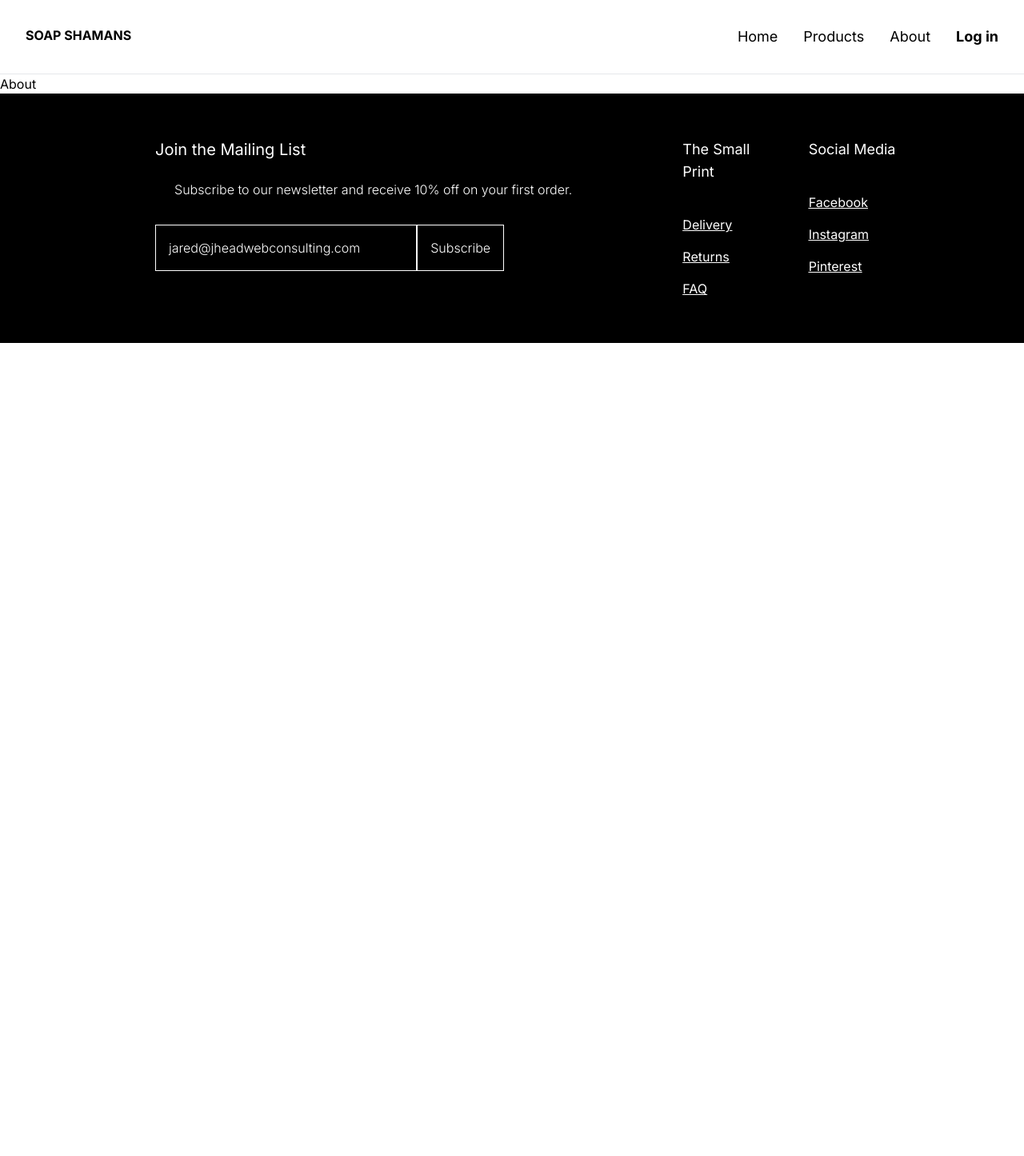
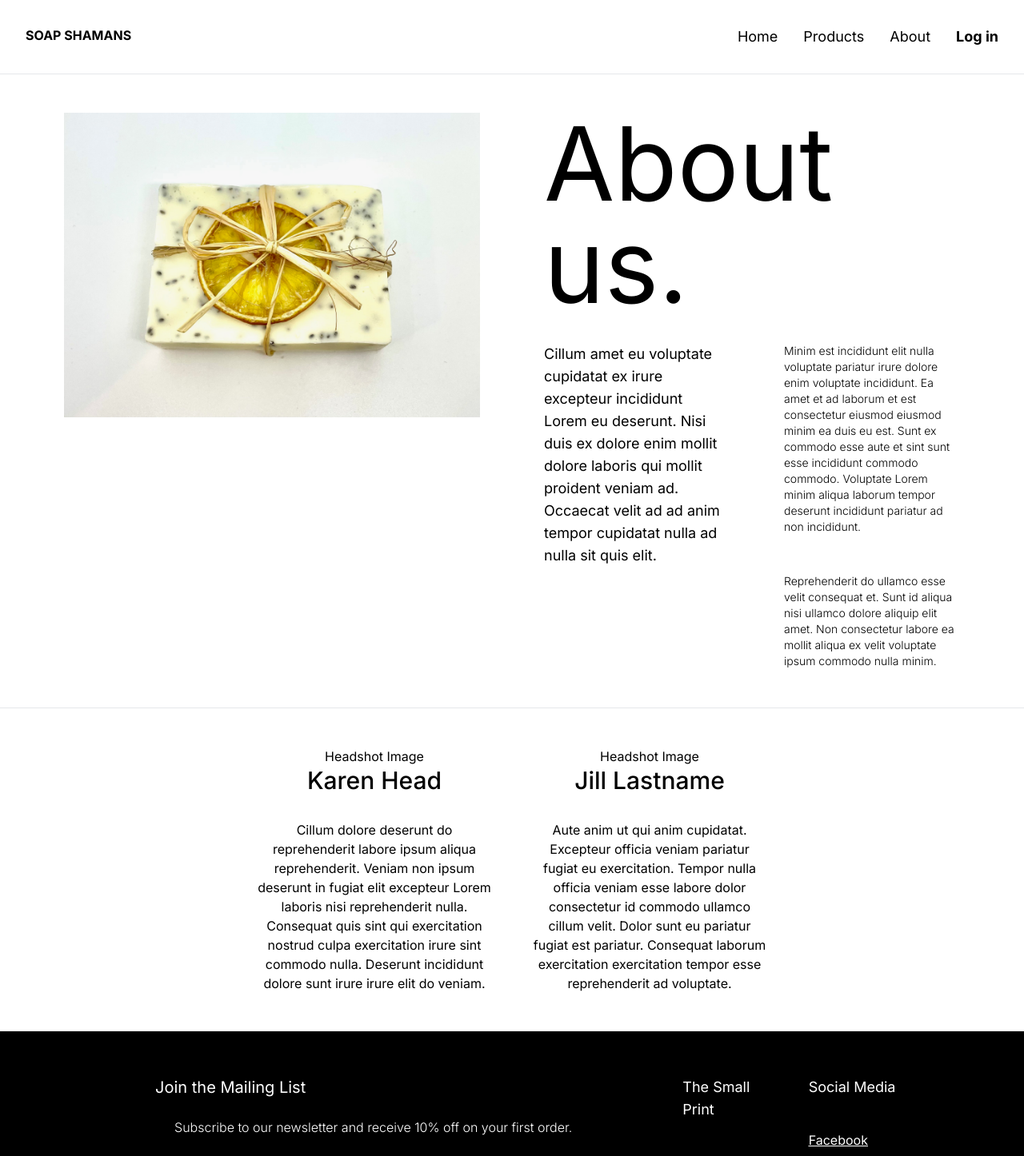
Before and after one commit to jaredcoderman/soap-shaman, a Next.js app: page /about in a window 1280 px wide. Shown: the top 1446 px of the page at 80% size. Before the commit the page ends 800 px from the top, so only its background shows below. Built offline with nearby package versions, Linux system fonts and the light colour scheme; no server answers.

Commit message:
basic layout done

```diff
--- a/app/about/page.tsx
+++ b/app/about/page.tsx
@@ -1,7 +1,70 @@
+import Image from "next/image";
 import React from "react";
 
 const About = () => {
-  return <div>About</div>;
+  return (
+    <div>
+      <div className="mx-20 pt-12 grid gap-20 grid-cols-2">
+        <Image
+          src={"/yellow-bow.jpeg"}
+          width="800"
+          height="1000"
+          alt="big left foreground"
+        />
+        <div>
+          <h1 className="text-9xl">About us.</h1>
+          <div className="grid grid-cols-2 gap-20 mt-8">
+            <p className="text-lg ">
+              Cillum amet eu voluptate cupidatat ex irure excepteur incididunt
+              Lorem eu deserunt. Nisi duis ex dolore enim mollit dolore laboris
+              qui mollit proident veniam ad. Occaecat velit ad ad anim tempor
+              cupidatat nulla ad nulla sit quis elit.
+            </p>
+            <div>
+              <p className="text-sm font-light">
+                Minim est incididunt elit nulla voluptate pariatur irure dolore
+                enim voluptate incididunt. Ea amet et ad laborum et est
+                consectetur eiusmod eiusmod minim ea duis eu est. Sunt ex
+                commodo esse aute et sint sunt esse incididunt commodo commodo.
+                Voluptate Lorem minim aliqua laborum tempor deserunt incididunt
+                pariatur ad non incididunt.
+              </p>
+              <p className="mt-12 text-sm font-light">
+                Reprehenderit do ullamco esse velit consequat et. Sunt id aliqua
+                nisi ullamco dolore aliquip elit amet. Non consectetur labore ea
+                mollit aliqua ex velit voluptate ipsum commodo nulla minim.
+              </p>
+            </div>
+          </div>
+        </div>
+      </div>
+      <hr className="mt-12" />
+      <div className="grid pb-12 grid-cols-2 gap-12 mx-auto text-center mt-12 w-1/2">
+        <div>
+          <p>Headshot Image</p>
+          <h1 className="font-medium text-3xl">Karen Head</h1>
+          <p className="mt-8">
+            Cillum dolore deserunt do reprehenderit labore ipsum aliqua
+            reprehenderit. Veniam non ipsum deserunt in fugiat elit excepteur
+            Lorem laboris nisi reprehenderit nulla. Consequat quis sint qui
+            exercitation nostrud culpa exercitation irure sint commodo nulla.
+            Deserunt incididunt dolore sunt irure irure elit do veniam.
+          </p>
+        </div>
+        <div>
+          <p>Headshot Image</p>
+          <h1 className="font-medium text-3xl">Jill Lastname</h1>
+          <p className="mt-8">
+            Aute anim ut qui anim cupidatat. Excepteur officia veniam pariatur
+            fugiat eu exercitation. Tempor nulla officia veniam esse labore
+            dolor consectetur id commodo ullamco cillum velit. Dolor sunt eu
+            pariatur fugiat est pariatur. Consequat laborum exercitation
+            exercitation tempor esse reprehenderit ad voluptate.
+          </p>
+        </div>
+      </div>
+    </div>
+  );
 };
 
 export default About;
```
